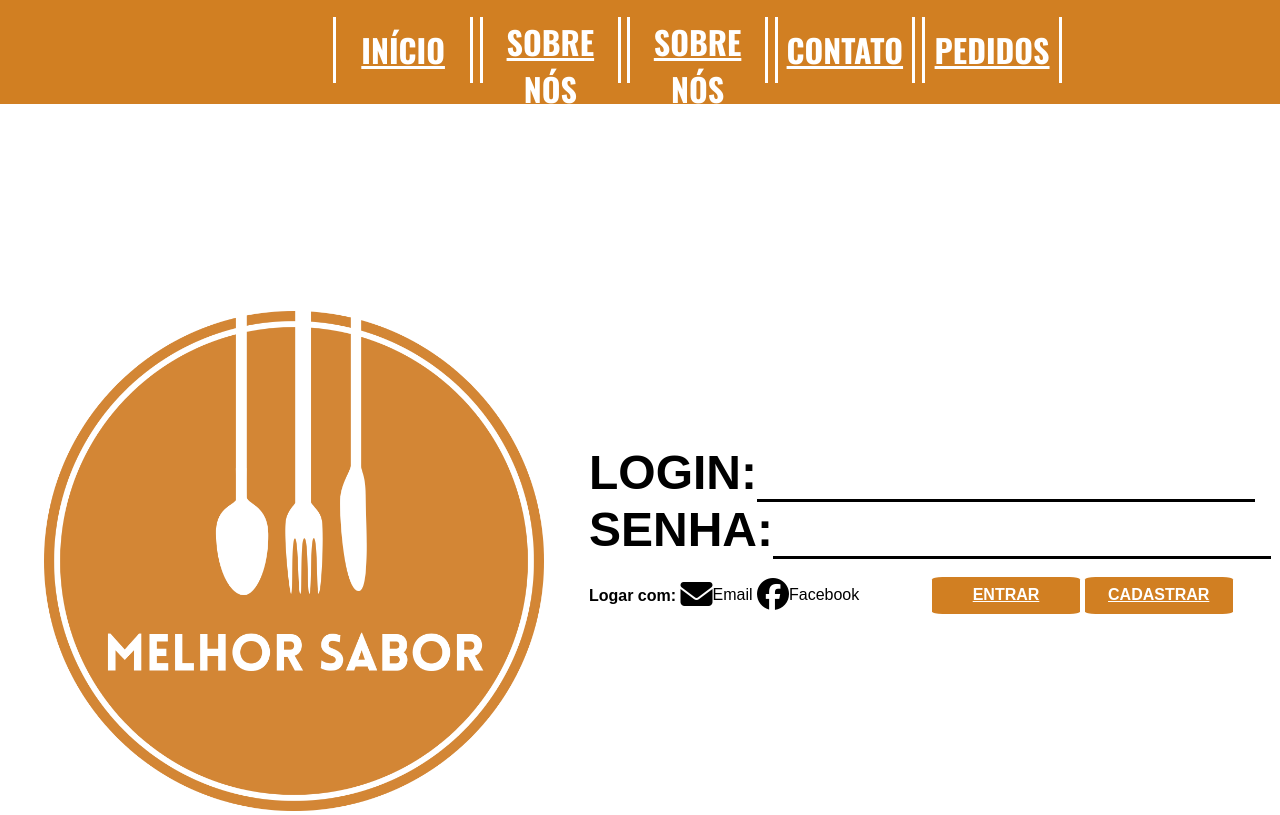
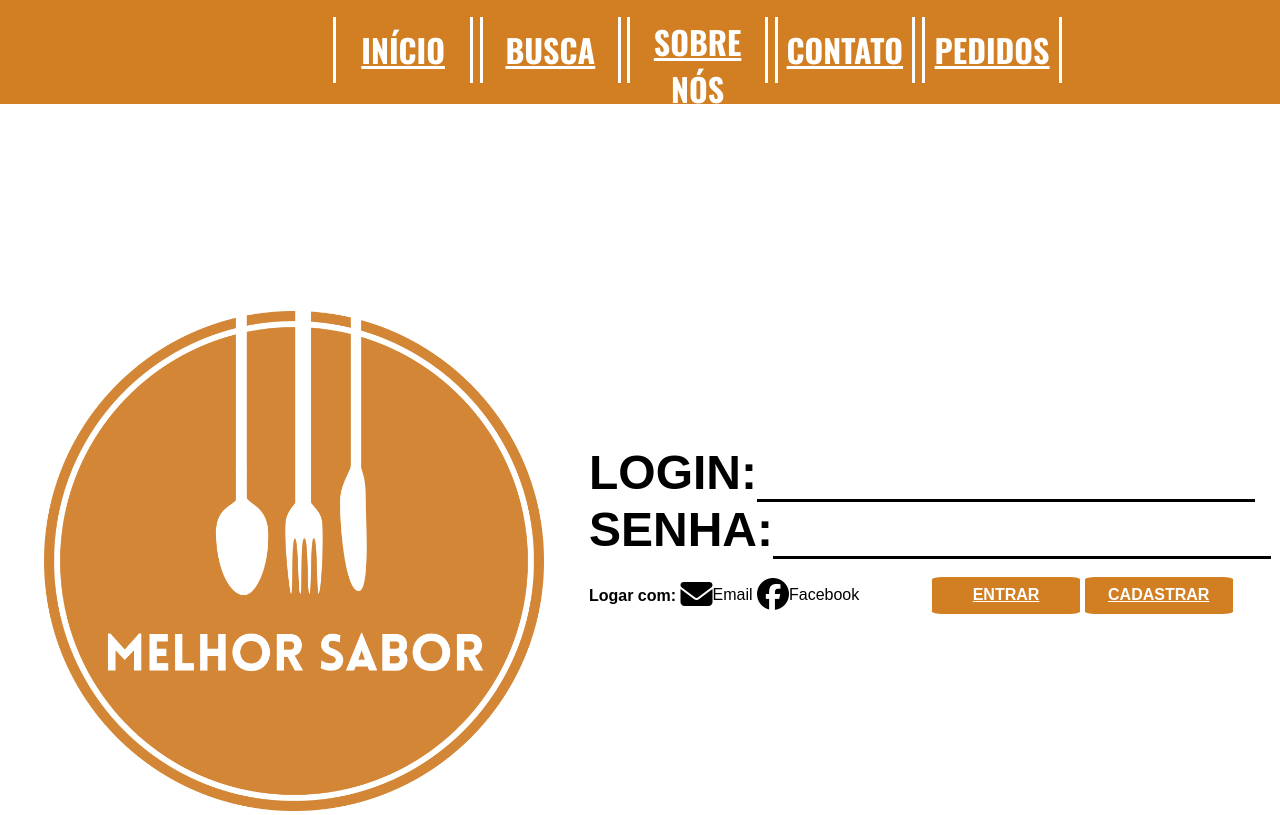
Before and after one commit to raul-44/restaurante_login, a plain HTML site: page index.html in a window 1280 px wide. Drawn offline with nearby package versions, Linux system fonts and the light colour scheme.

Commit message:
Update index.html

```diff
--- a/index.html
+++ b/index.html
@@ -14,7 +14,7 @@
 
     <div id="cima">
         <button id="menu" style="margin-left: 26%;"><b><a id="texte" href="https://raul-44.github.io/restaurante_inicio/">INÍCIO</a></b></button>
-        <button id="menu"><b><a id="texte" href="">SOBRE NÓS</a></b></button>
+        <button id="menu"><b><a id="texte" href="https://raul-44.github.io/restaurante_busca/">BUSCA</a></b></button>
         <button id="menu"><b><a id="texte" href="">SOBRE NÓS</a></b></button>
         <button id="menu"><b><a id="texte" href="">CONTATO</a></b></button>
         <button id="menu" style="margin-right: 17%;"><b><a id="texte" href="">PEDIDOS</a></b></button>
```
